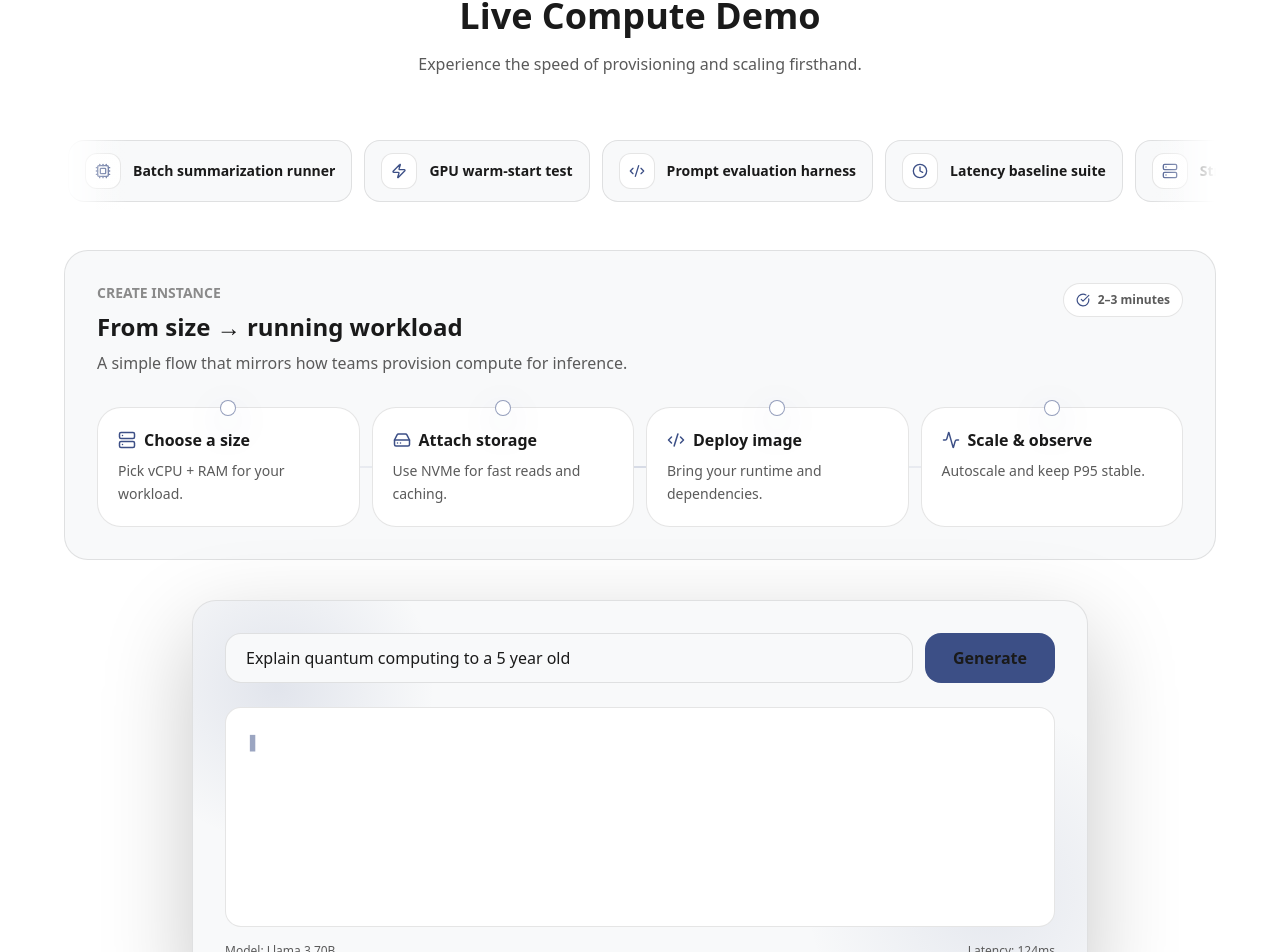
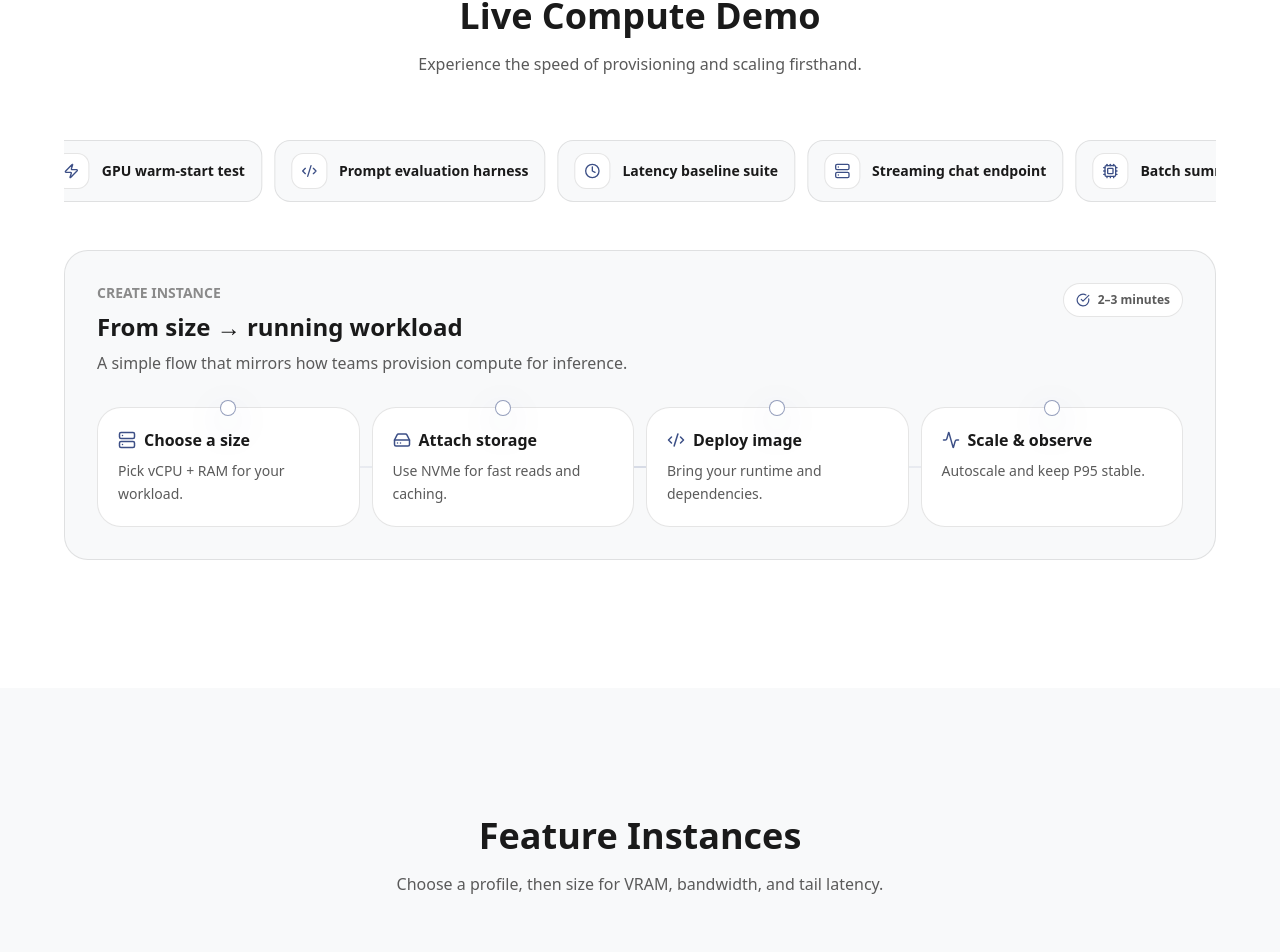
Before and after one commit to lily0ng/my-app, a React (Vite) app: page /product/inference in a window 1280 px wide. Shown: the part 1740-2692 px from the top of the page. Built offline with nearby package versions, Linux system fonts and the light colour scheme.

Commit message:
remove comput pages in chat and remove hover effect and color fill os logo

```diff
--- a/src/pages/product/InferencePage.tsx
+++ b/src/pages/product/InferencePage.tsx
@@ -1,5 +1,5 @@
-import { useState, type ReactNode } from 'react';
-import { motion } from 'framer-motion';
+import { useEffect, useState, type ReactNode } from 'react';
+import { motion, useAnimation } from 'framer-motion';
 import { Nav } from '../../components/Nav';
 import { Footer } from '../../components/Footer';
 import {
@@ -24,6 +24,15 @@ import {
 } from 'lucide-react';
 export function InferencePage() {
   const [openFaq, setOpenFaq] = useState<number | null>(null);
+
+  const liveDemoMarqueeControls = useAnimation();
+
+  useEffect(() => {
+    liveDemoMarqueeControls.start({
+      x: ['0%', '-50%'],
+      transition: { duration: 28, ease: 'linear', repeat: Infinity },
+    });
+  }, [liveDemoMarqueeControls]);
 
   const OsLogo = ({
     name,
@@ -553,16 +562,31 @@ export function InferencePage() {
               <div className="absolute inset-y-0 left-0 w-16 pointer-events-none bg-[linear-gradient(90deg,var(--bg-primary),transparent)]" />
               <div className="absolute inset-y-0 right-0 w-16 pointer-events-none bg-[linear-gradient(270deg,var(--bg-primary),transparent)]" />
 
-              <div className="flex gap-3 overflow-x-auto pb-2 px-1 [-ms-overflow-style:none] [scrollbar-width:none] [&::-webkit-scrollbar]:hidden">
+              <div
+                className="overflow-hidden pb-2 px-1"
+                onMouseEnter={() => liveDemoMarqueeControls.stop()}
+                onMouseLeave={() =>
+                  liveDemoMarqueeControls.start({
+                    x: ['0%', '-50%'],
+                    transition: { duration: 28, ease: 'linear', repeat: Infinity },
+                  })
+                }
+              >
+                <motion.div className="flex w-max gap-3" animate={liveDemoMarqueeControls}>
                   {[
                     { t: 'Batch summarization runner', I: Cpu },
                     { t: 'GPU warm-start test', I: Zap },
                     { t: 'Prompt evaluation harness', I: Code2 },
                     { t: 'Latency baseline suite', I: Clock },
                     { t: 'Streaming chat endpoint', I: Server },
-                ].map((x) => (
+                    { t: 'Batch summarization runner', I: Cpu },
+                    { t: 'GPU warm-start test', I: Zap },
+                    { t: 'Prompt evaluation harness', I: Code2 },
+                    { t: 'Latency baseline suite', I: Clock },
+                    { t: 'Streaming chat endpoint', I: Server },
+                  ].map((x, idx) => (
                     <motion.div
-                    key={x.t}
+                      key={`${x.t}-${idx}`}
                       whileHover={{ y: -4 }}
                       transition={{ duration: 0.2, ease: 'easeOut' }}
                       className="shrink-0 rounded-2xl border border-[color:var(--border-color)] bg-[color:var(--bg-secondary)] px-4 py-3"
@@ -575,6 +599,7 @@ export function InferencePage() {
                       </div>
                     </motion.div>
                   ))}
+                </motion.div>
               </div>
             </motion.div>
 
@@ -649,44 +674,7 @@ export function InferencePage() {
               </div>
             </motion.div>
 
-            <motion.div
-              initial={{ opacity: 0, y: 10 }}
-              whileInView={{ opacity: 1, y: 0 }}
-              viewport={{ once: true, amount: 0.25 }}
-              transition={{ duration: 0.45, ease: 'easeOut' }}
-              className="mt-10 relative overflow-hidden rounded-3xl border border-[color:var(--border-color)] bg-[color:var(--bg-secondary)] p-8 max-w-4xl mx-auto shadow-[0_30px_90px_rgba(0,0,0,0.22)]"
-            >
-              <div className="absolute inset-0 pointer-events-none">
-                <div className="absolute -top-24 -left-24 h-[360px] w-[360px] rounded-full bg-[radial-gradient(circle_at_center,rgba(var(--accent-rgb),0.12)_0%,rgba(var(--accent-rgb),0.00)_62%)]" />
-                <div className="absolute -bottom-28 -right-28 h-[420px] w-[420px] rounded-full bg-[radial-gradient(circle_at_center,rgba(var(--accent-rgb),0.10)_0%,rgba(var(--accent-rgb),0.00)_62%)]" />
-              </div>
-
-              <div className="relative">
-                <div className="flex flex-col sm:flex-row gap-3 mb-6">
-                <input
-                  type="text"
-                  placeholder="Enter a prompt..."
-                  className="flex-1 bg-[color:var(--bg-primary)] border border-[color:var(--border-color)] rounded-2xl px-5 py-3 text-[color:var(--text-primary)] focus:border-[color:var(--accent)] outline-none"
-                  defaultValue="Explain quantum computing to a 5 year old" />
-
-                <button
-                  type="button"
-                  className="px-7 py-3 rounded-2xl bg-[color:var(--accent)] text-white font-bold hover:opacity-95 transition-colors"
-                >
-                  Generate
-                </button>
-              </div>
-
-              <div className="rounded-2xl border border-[color:var(--border-color)] bg-[color:var(--bg-primary)] p-6 min-h-[220px] text-[color:var(--text-secondary)] font-mono text-sm leading-relaxed">
-                <span className="text-[color:var(--accent)] animate-pulse">▋</span>
-              </div>
-
-              <div className="flex flex-col sm:flex-row sm:justify-between gap-2 mt-4 text-xs text-[color:var(--text-secondary)]">
-                <span>Model: Llama 3 70B</span>
-                <span>Latency: 124ms</span>
-              </div>
-              </div>
-            </motion.div>
+            {/* Chat card removed */}
           </div>
         </section>
 
```
Lines whose indentation alone changed are shown as unchanged.
